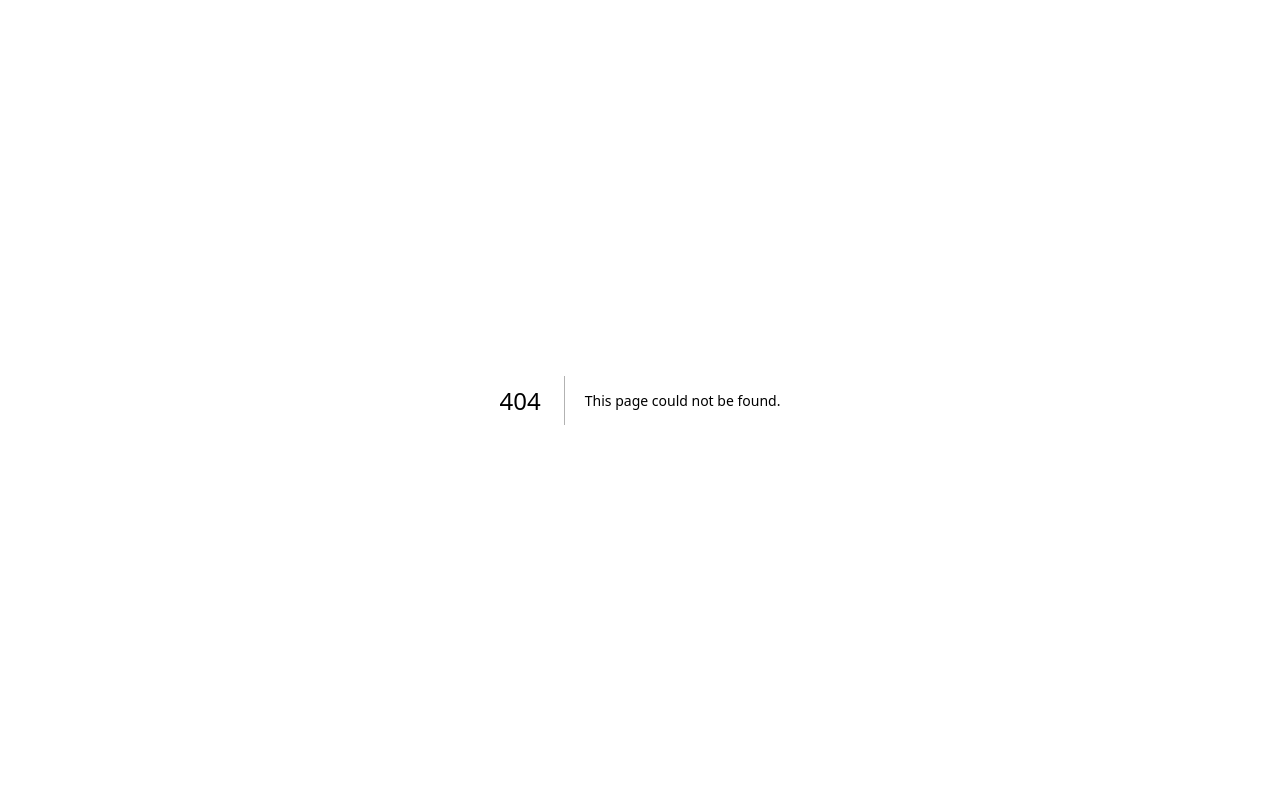
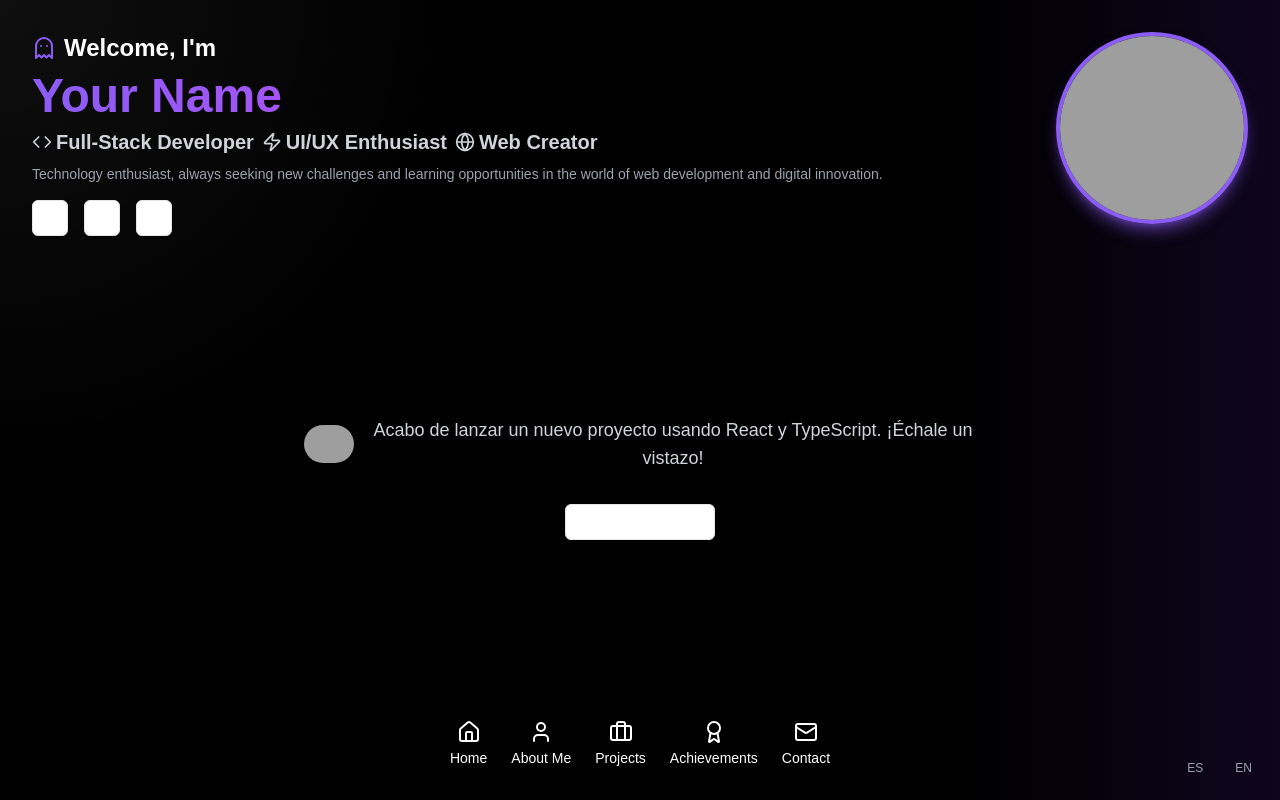
Before and after one commit to J-CamiloG/JDev, a Next.js app: page /home in a window 1280 px wide. Before the commit this address had no page. Built offline with nearby package versions, Linux system fonts and the light colour scheme; grey boxes are pictures that could not be loaded.

Commit message:
Feat : Principal component and barriel of components

```diff
--- /dev/null
+++ b/app/home/page.tsx
@@ -0,0 +1,65 @@
+"use client"
+
+import { useState, useEffect } from 'react'
+import { motion } from 'framer-motion'
+import { Loader } from 'lucide-react'
+import { Header, NewsSection, Navigation, LanguageSwitcher  } from '@/components/index';
+import '../../i18n'
+
+export default function Component() {
+  const [mousePosition, setMousePosition] = useState({ x: 0, y: 0 })
+  const [isLoading, setIsLoading] = useState(true)
+
+  useEffect(() => {
+    const handleMouseMove = (e: MouseEvent) => {
+      setMousePosition({ x: e.clientX, y: e.clientY })
+    }
+    window.addEventListener('mousemove', handleMouseMove)
+
+    // Simular tiempo de carga
+    const timer = setTimeout(() => {
+      setIsLoading(false)
+    }, 2000)
+
+    return () => {
+      window.removeEventListener('mousemove', handleMouseMove)
+      clearTimeout(timer)
+    }
+  }, [])
+
+  if (isLoading) {
+    return (
+      <div className="min-h-screen bg-black flex items-center justify-center">
+        <motion.div
+          initial={{ opacity: 0 }}
+          animate={{ opacity: 1 }}
+          exit={{ opacity: 0 }}
+          transition={{ duration: 0.5 }}
+        >
+          <Loader className="w-16 h-16 text-violet-500 animate-spin" />
+        </motion.div>
+      </div>
+    )
+  }
+
+  return (
+    <div className="min-h-screen bg-black text-white flex flex-col justify-between p-8 relative overflow-hidden">
+      <motion.div
+        className="absolute inset-0 pointer-events-none"
+        animate={{
+          background: `radial-gradient(600px at ${mousePosition.x}px ${mousePosition.y}px, rgba(255, 255, 255, 0.06), transparent 80%)`,
+        }}
+      />
+      <Header />
+      <NewsSection />
+      <Navigation />
+      <motion.div
+        className="absolute right-0 top-0 bottom-0 w-1/4 bg-gradient-to-l from-violet-900/20 to-transparent"
+        initial={{ opacity: 0, x: 100 }}
+        animate={{ opacity: 1, x: 0 }}
+        transition={{ duration: 0.8 }}
+      />
+      <LanguageSwitcher />
+    </div>
+  )
+}
```
Also changed, not shown: components/index.ts (added, +7 -0 lines).
